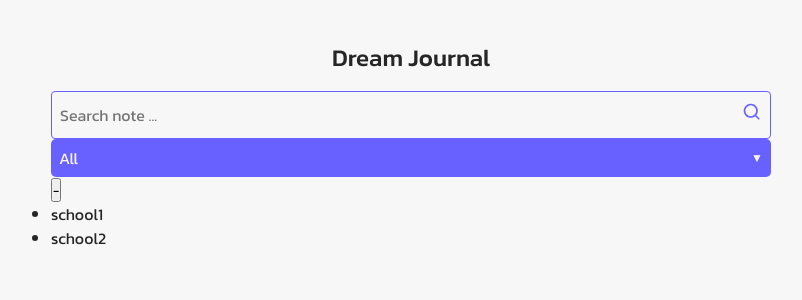
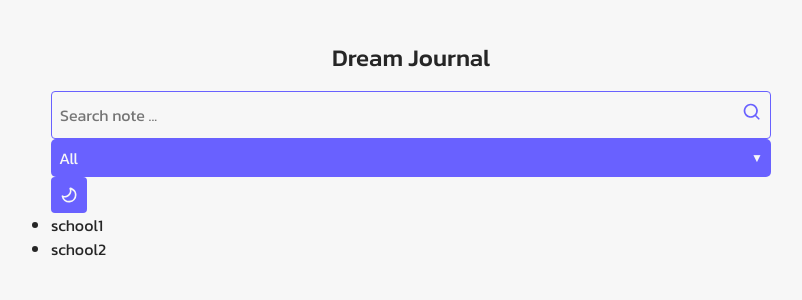
Before and after one commit to CodectiveOrg/bootcamp-2025-02-react-asma-abbasi, a React (Vite) app in the folder dream-journal/: page / in a window 1280 px wide. Shown: the top 300 px of the page, without its empty margins (229-1031 px from the left). Built offline with nearby package versions, Linux system fonts and the light colour scheme.

Commit message:
[ADD] add button component

```diff
--- /dev/null
+++ b/dream-journal/src/components/Button/Button.module.css
@@ -0,0 +1,79 @@
+.button {
+  display: inline-grid;
+  place-content: center;
+
+  border: none;
+
+  cursor: pointer;
+
+  &:hover,
+  &:focus {
+    outline: none;
+  }
+
+  &.solid {
+    color: var(--color-white);
+    background-color: var(--color-primary);
+
+    &:hover,
+    &:focus {
+      background-color: var(--color-primary-hover);
+      box-shadow: var(--shadow);
+    }
+  }
+
+  &.outlined {
+    color: var(--color-text);
+    background-color: var(--color-surface);
+
+    border: 1px solid var(--color-primary);
+
+    &:hover,
+    &:focus {
+      background-color: var(--color-primary-fade);
+
+    }
+  }
+
+  &.meduim {
+    block-size: 2.25rem;
+
+    svg {
+      block-size: 1.25rem;
+      inline-size: auto;
+    }
+  }
+
+  &.large {
+    block-size: 3rem;
+
+    svg {
+      block-size: 1.5rem;
+      inline-size: auto;
+    }
+  }
+
+  &.rectangel {
+    &.meduim {
+      padding: 0.5rem;
+    }
+
+    &.large {
+      padding: 0.75rem;
+    }
+  }
+
+  &.rectangel,
+  &.square {
+    border-radius: 0.25rem;
+  }
+
+  &.square,
+  &.circle {
+    aspect-ratio: 1 / 1;
+  }
+
+  &.circle {
+    border-radius: 999rem;
+  }
+}
--- /dev/null
+++ b/dream-journal/src/components/Button/Button.tsx
@@ -0,0 +1,38 @@
+import { ComponentProps, ReactElement } from "react";
+
+import clsx from "clsx";
+import styles from './Button.module.css';
+
+type Variant = "solid" | "outlined"
+type Size = "meduim" | "large"
+type Shape = "rectangel" | "square" | "circle"
+
+type Props = ComponentProps<"button"> & {
+  variant?: Variant,
+  size?: Size,
+  shape?: Shape
+}
+
+export default function Button(
+  { variant = "solid",
+    size = "meduim",
+    shape = "rectangel",
+    children,
+    className,
+    ...otherProps
+  }: Props): ReactElement {
+  return (
+    <button
+      className={clsx(
+        styles.button,
+        styles[variant],
+        styles[size],
+        styles[shape],
+        className,
+      )}
+      {...otherProps}
+    >
+      {children}
+    </button>
+  )
+}
--- a/dream-journal/src/components/Toolbar/Toolbar.tsx
+++ b/dream-journal/src/components/Toolbar/Toolbar.tsx
@@ -1,9 +1,11 @@
 import { ReactNode } from "react";
 
 import MingcuteSearchLine from "../../icons/MingcuteSearchLine";
+import MingcuteMoonLine from "../../icons/MingcuteMoonLine";
 
 import TextInput from "../TextInput/TextInput";
 import Select from "../Select/Select";
+import Button from "../Button/Button";
 
 
 function Toolbar(): ReactNode {
@@ -18,9 +20,10 @@ function Toolbar(): ReactNode {
           { value: "good", label: "Good" },
           { value: "bad", label: "Bad" }
         ]}>
-
         </Select>
-        <button>-</button>
+        <Button variant="solid" shape="square" size="meduim">
+          <MingcuteMoonLine />
+        </Button>
       </div>
     </>
   )
--- /dev/null
+++ b/dream-journal/src/icons/MingcuteMoonLine.tsx
@@ -0,0 +1,19 @@
+import { SVGProps } from 'react'
+
+export function MingcuteMoonLine(props: SVGProps<SVGSVGElement>) {
+  return (
+    <svg xmlns="http://www.w3.org/2000/svg"
+      width="1em"
+      height="1em"
+      viewBox="0 0 24 24" {...props}>
+      <g fill="none"
+        fillRule="evenodd">
+        <path d="m12.593 23.258l-.011.002l-.071.035l-.02.004l-.014-.004l-.071-.035q-.016-.005-.024.005l-.004.01l-.017.428l.005.02l.01.013l.104.074l.015.004l.012-.004l.104-.074l.012-.016l.004-.017l-.017-.427q-.004-.016-.017-.018m.265-.113l-.013.002l-.185.093l-.01.01l-.003.011l.018.43l.005.012l.008.007l.201.093q.019.005.029-.008l.004-.014l-.034-.614q-.005-.018-.02-.022m-.715.002a.02.02 0 0 0-.027.006l-.006.014l-.034.614q.001.018.017.024l.015-.002l.201-.093l.01-.008l.004-.011l.017-.43l-.003-.012l-.01-.01z">
+        </path>
+        <path fill="currentColor" d="M13.574 3.137a1.01 1.01 0 0 0-1.097 1.409a6 6 0 0 1-7.931 7.931a1.01 1.01 0 0 0-1.409 1.097A9 9 0 0 0 21 12c0-4.434-3.206-8.118-7.426-8.863m1.307 2.481A7.002 7.002 0 0 1 12 19a7 7 0 0 1-6.382-4.12a8 8 0 0 0 9.263-9.263Z">
+        </path>
+      </g>
+    </svg>
+  )
+}
+export default MingcuteMoonLine
--- a/dream-journal/src/index.css
+++ b/dream-journal/src/index.css
@@ -3,14 +3,19 @@
   --color-black: hsl(0, 0%, 15%);
 
   --color-primary: hsl(243, 100%, 69%);
+  --color-primary-fade: hsl(243, 100%, 95%);
+  --color-primary-hover: hsl(243, 67%, 59%);
   --color-primary-outline: hsl(243, 100%, 69%, 40%);
 
   --color-surface: var(--color-white);
   --color-text: var(--color-black);
 
+  --shadow:0px 4px 140px 0 hsl(0%, 0%, 0%, 33%)
+
   &.dark {
-    color-surface: var(--color-black);
-    color-text: var(--color-white)
+    --color-primary-hover: hsl(244, 49%, 53%);
+    --color-surface: var(--color-black);
+    --color-text: var(--color-white)
   }
 }
 
```
